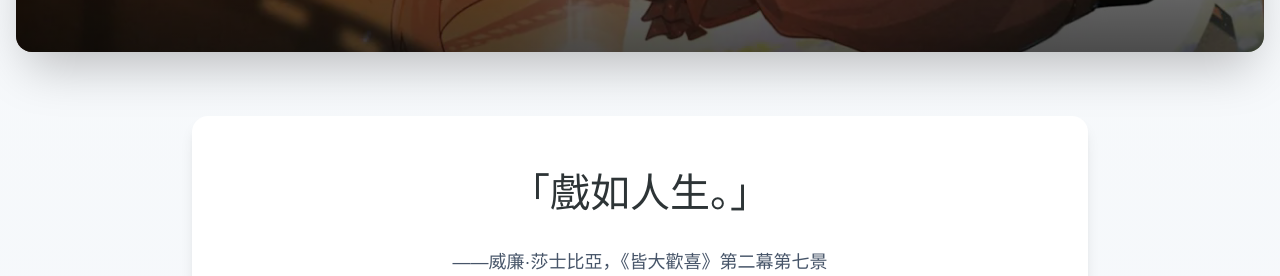
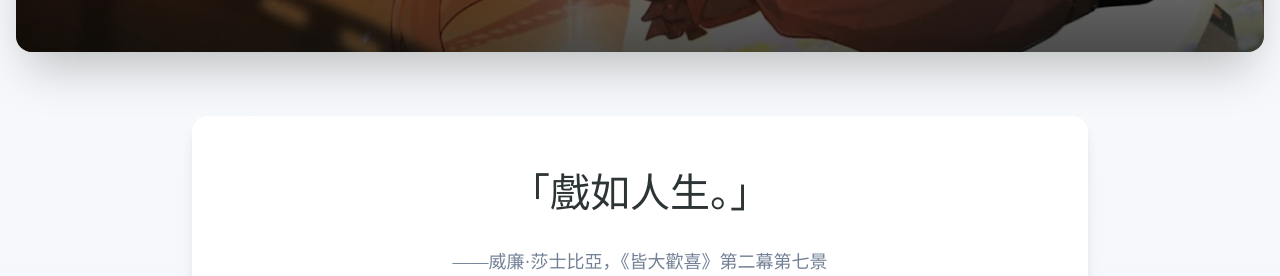
Before and after one commit to chronie-shizutoki/geshin-fan-work, a plain HTML site: page index.html in a window 1280 px wide. Shown: the part 524-800 px from the top of the page. Drawn offline with nearby package versions, Linux system fonts and the light colour scheme.

Commit message:
style(index.html): 调整引文样式以增强可读性
修改引文字体大小、颜色和透明度，使其在不同设备上更清晰易读

```diff
--- a/index.html
+++ b/index.html
@@ -102,7 +102,7 @@
                     <blockquote class="text-[clamp(1.5rem,4vw,2.5rem)] font-serif font-medium text-dark mb-6 text-center">
                         「戲如人生。」
                     </blockquote>
-                    <p class="text-center text-lg text-slate-600 mb-8">
+                    <p class="text-center text-md md:text-lg text-slate-500 font-serif mb-8 opacity-90">
                         ——威廉·莎士比亞，《皆大歡喜》第二幕第七景
                     </p>
 
```
